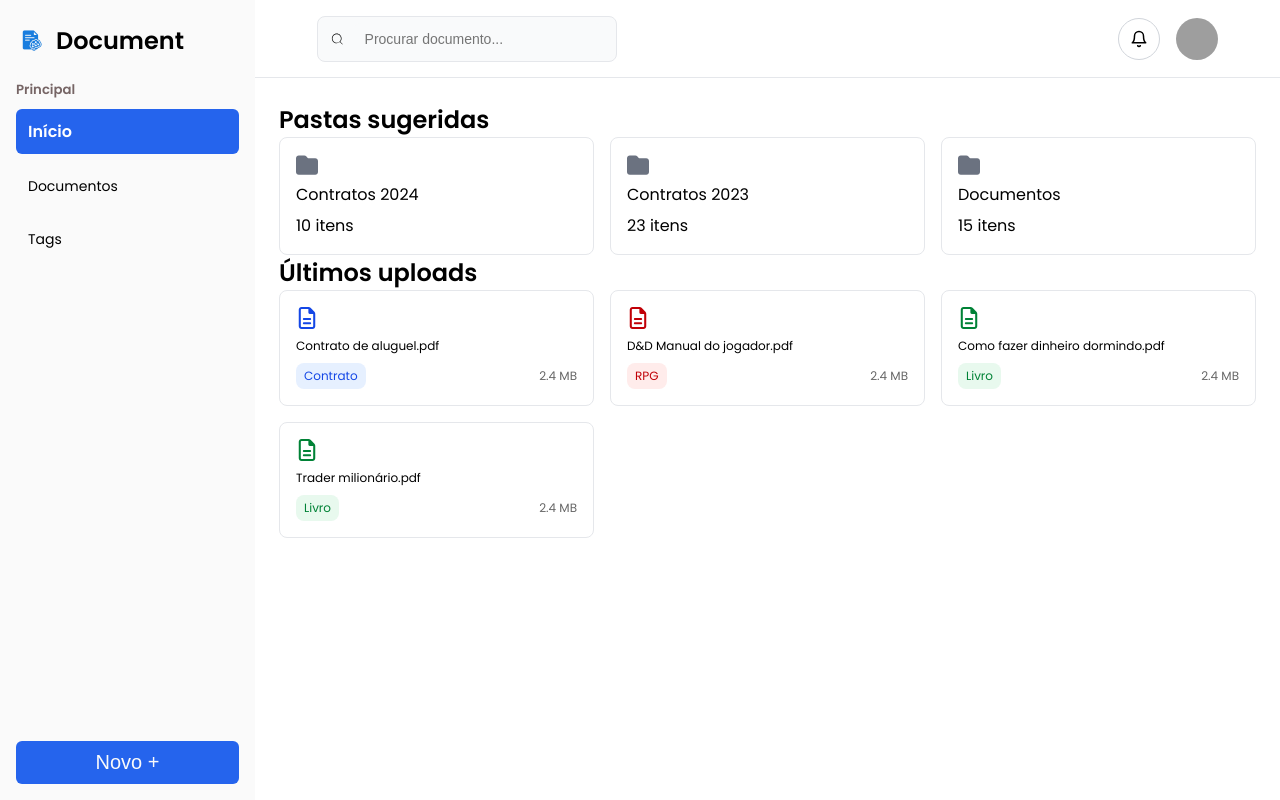
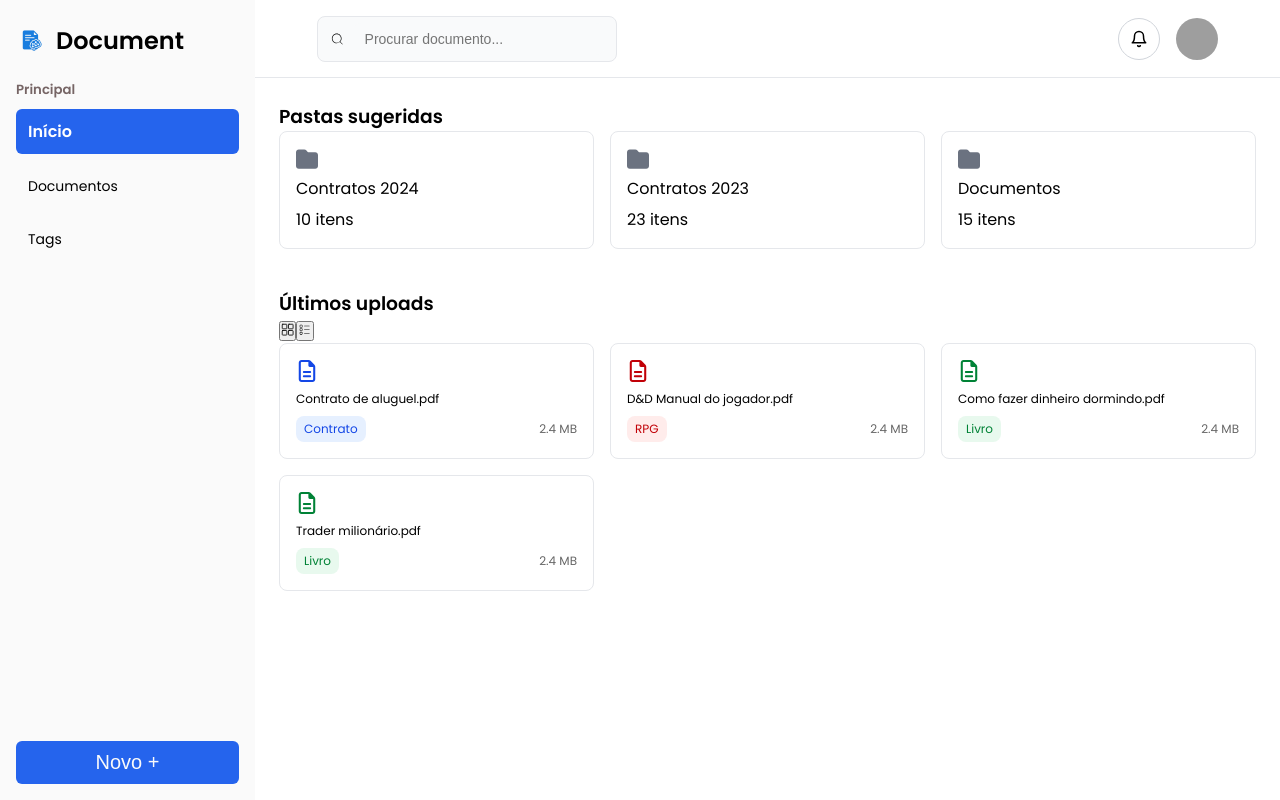
Before and after one commit to GustavoEmanuelGM/-document-rag-chat-front, a React (Vite) app: page / in a window 1280 px wide. Built offline with nearby package versions, Linux system fonts and the light colour scheme; grey boxes are pictures that could not be loaded.

Commit message:
add grid and list btn

```diff
--- a/src/pages/Home/Home.module.css
+++ b/src/pages/Home/Home.module.css
@@ -15,6 +15,15 @@
   gap: 16px;
 }
 
+.list {
+  display: flex;
+  flex-direction: column;
+  gap: 12px;
+}
+
+.upfile{
+  padding-top:40px;
+}
 
 .uploadCard:hover,
 .folderCard:hover {
--- a/src/pages/Home/index.jsx
+++ b/src/pages/Home/index.jsx
@@ -3,14 +3,18 @@ import UploadCard from "../../components/UploadCard";
 import styles from "./Home.module.css";
 import { FoldersMock } from "../../mocks/foldersMock";
 import FolderCard from "../../components/FolderCard";
-
+import { useState } from "react";
+import { IoGridOutline } from "react-icons/io5";
+import { CiBoxList } from "react-icons/ci";
 
 function Home() {
+  const [viewMode, setViewMode] = useState("grid");
   return (
 
     <div className={styles.home}>
 
-      <h2>Pastas sugeridas</h2>
+      <div>
+        <h3>Pastas sugeridas</h3>
 
         <div className={styles.grid}>
           {FoldersMock.map(folder => (
@@ -21,9 +25,22 @@ function Home() {
             />
           ))}
         </div>
+      </div>
 
-      <h2>Últimos uploads</h2>
 
+      <div className={styles.upfile}>
+        <h3>Últimos uploads</h3>
+        <div>
+          <button onClick={() => setViewMode("grid")}>
+            <IoGridOutline />
+          </button>
+
+          <button onClick={() => setViewMode("list")}>
+            <CiBoxList />
+          </button>
+        </div>
+
+        {viewMode === "grid" && (
         <div className={styles.grid}>
           {uploadsMock.map(file => (
             <UploadCard
@@ -34,6 +51,22 @@ function Home() {
             />
           ))}
         </div>
+        )}
+
+        {viewMode === "list" && (
+          <div className={styles.list}>
+          {uploadsMock.map(file => (
+            <UploadCard
+              key={file.id}
+              name={file.name}
+              tag={file.tag}
+              size={file.size}
+            />
+          ))}
+        </div>
+        )}
+
+      </div>
 
 
 
```
Lines whose indentation alone changed are shown as unchanged.
